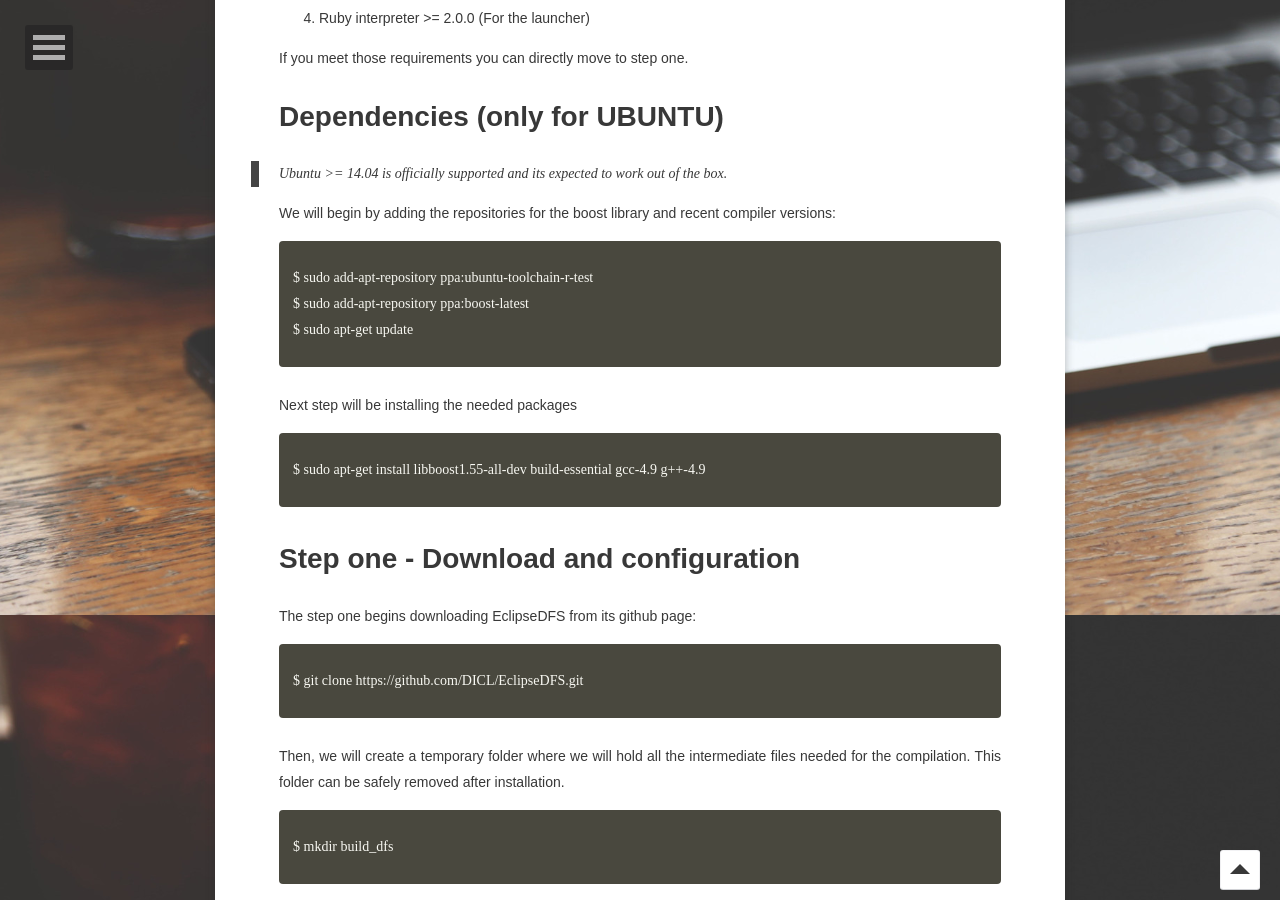
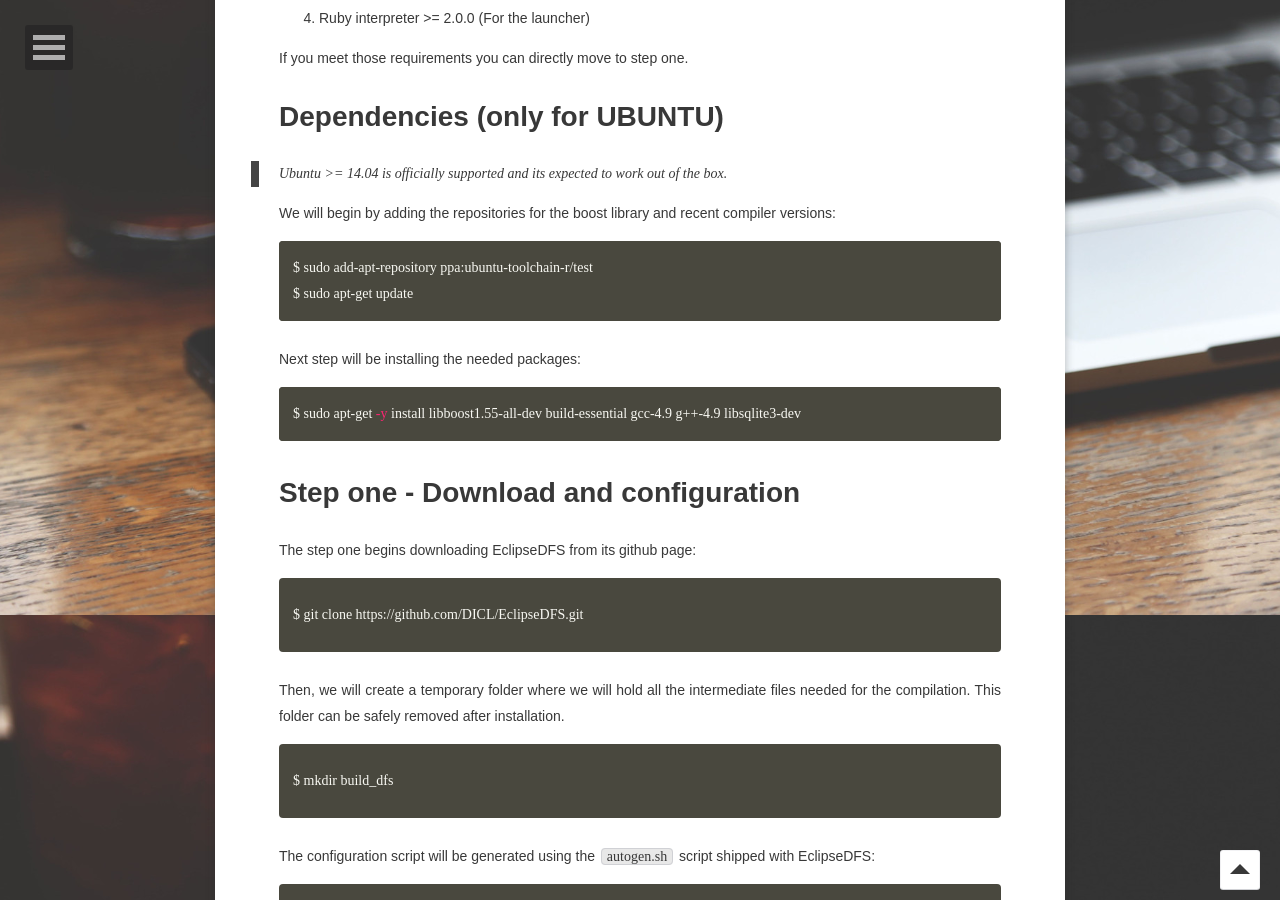
Before and after one commit to DICL/sunnysideupIO, a Jekyll site: the page built from _posts/2016-07-29-EclipseDFS-installation.markdown, in a window 1280 px wide and 900 px high, scrolled down 1185 px. Built offline with Jekyll 4.4.1, drawn with Linux system fonts in a browser that asks for light colours; some web fonts are replaced; comment, search, counter and statistics services are not loaded.

```diff
--- a/_posts/2016-07-29-EclipseDFS-installation.markdown
+++ b/_posts/2016-07-29-EclipseDFS-installation.markdown
@@ -37,17 +37,16 @@ If you meet those requirements you can directly move to step one.
 
 We will begin by adding the repositories for the boost library and recent compiler versions:
 
-{% highlight sh%}
-$ sudo add-apt-repository ppa:ubuntu-toolchain-r-test
-$ sudo add-apt-repository ppa:boost-latest
+~~~ sh
+$ sudo add-apt-repository ppa:ubuntu-toolchain-r/test
 $ sudo apt-get update
-{% endhighlight %}
+~~~
 
-Next step will be installing the needed packages
+Next step will be installing the needed packages:
 
-{% highlight sh%}
-$ sudo apt-get install libboost1.55-all-dev build-essential gcc-4.9 g++-4.9
-{% endhighlight %}
+~~~ sh
+$ sudo apt-get -y install libboost1.55-all-dev build-essential gcc-4.9 g++-4.9 libsqlite3-dev
+~~~
 
 # Step one - Download and configuration
 
@@ -76,10 +75,10 @@ has many different options to tweek the future installation. In this tutorial, I
 which define where the binaries will be installed. __IMPORTANT__, if you want to install EclipseDFS for all
 the users you would to set the prefix `--prefix /usr/local`
 
-{% highlight sh%}
+~~~ sh
 $ cd ../build_dfs
 $ sh ../EclipseDFS/configure --prefix ~/sandbox  # Set the prefix, many other options are available
-{% endhighlight %}
+~~~
 
 Note that the configure script will check if your system meets the requirements for compilation, thus
 errors are to be expected.
@@ -153,7 +152,6 @@ to get support from us (*From fastest to slowest*).
 2. Submit a ticket in our [github site] [EclipseDFS_s].
 3. E-mail any of our team (author list is in the README)
 
-
 [EclipseDFS_s]: https://github.com/DICL/EclipseDFS/issues
 [slack]:        https://dicl.slack.com/messages/general/
 [json_ref]:     https://github.com/DICL/EclipseDFS/wiki/Configuration-file-reference
```
Also changed, not shown: _layouts/home.html (+10 -0 lines).
